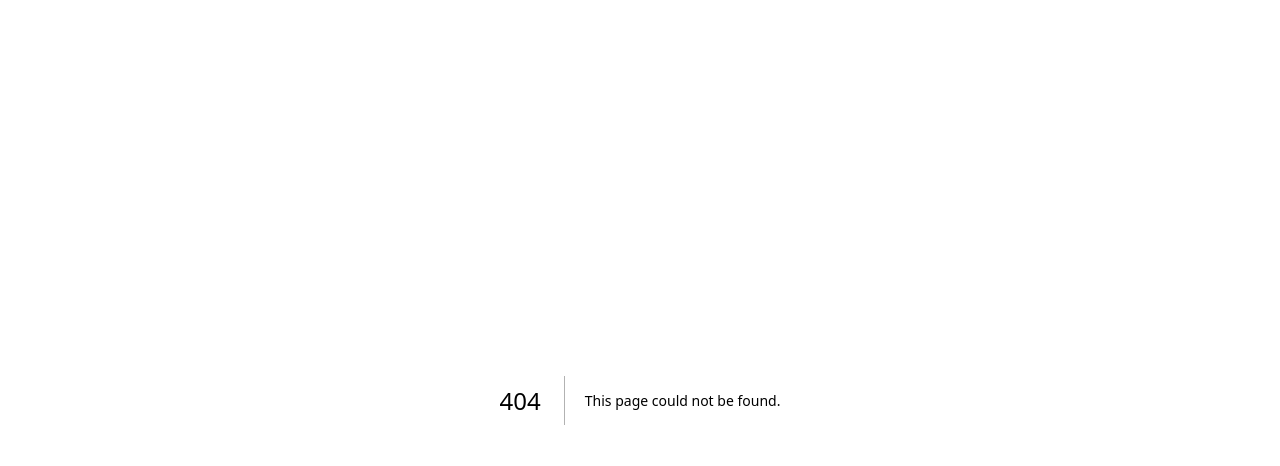
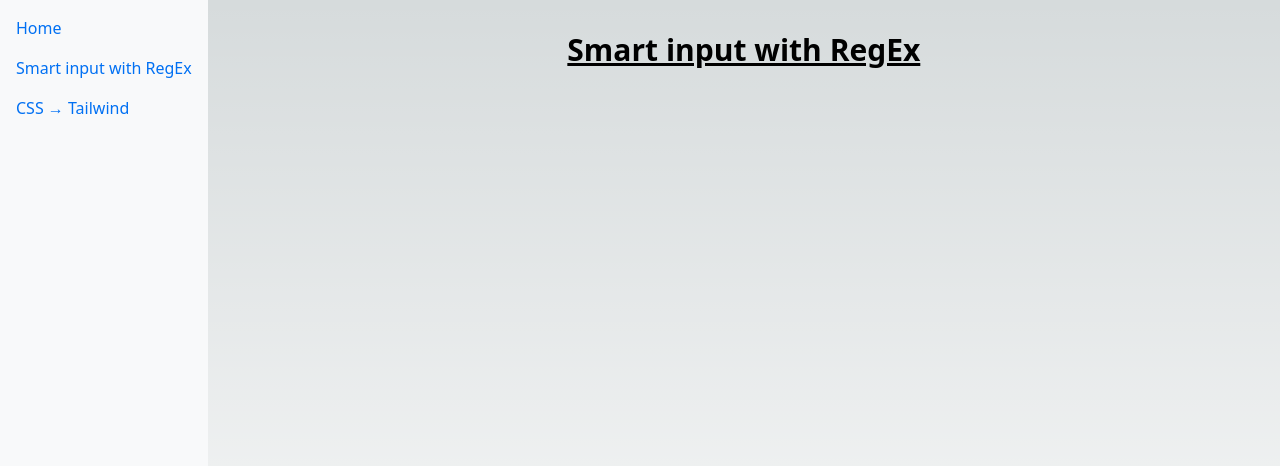
Before and after one commit to mikemklee/ai-toolbox, a Next.js app: page /smart-regex-input in a window 1280 px wide. Before the commit this address had no page. Shown: the top 466 px of the page. Built offline with nearby package versions, Linux system fonts and the light colour scheme.

Commit message:
Restructure pages

```diff
--- a/src/components/Sidebar.jsx
+++ b/src/components/Sidebar.jsx
@@ -12,13 +12,13 @@ const Sidebar = () => {
           </Link>
         </li>
         <li>
-          <Link href="/page1">
-            Page 1
+          <Link href="/smart-regex-input">
+            Smart input with RegEx
           </Link>
         </li>
         <li>
-          <Link href="/page2">
-            Page 2
+          <Link href="/css2tw">
+          CSS → Tailwind
           </Link>
         </li>
       </ul>
--- a/src/pages/page2.jsx
+++ b/src/pages/css2tw/index.jsx
@@ -1,19 +1,18 @@
-
 import Head from "next/head";
 import styles from "@/styles/Home.module.css";
-import Sidebar from "../components/Sidebar";
+import Sidebar from "@/components/Sidebar";
 
-export default function Page2() {
+export default function Page() {
   return (
     <>
       <Head>
-        <title>Page 2</title>
+        <title>CSS → Tailwind</title>
       </Head>
 
       <div className={styles.container}>
         <Sidebar />
         <main className={styles.main}>
-          <h1 className="text-3xl font-bold underline">Page 2</h1>
+          <h1 className="text-3xl font-bold underline">CSS → Tailwind</h1>
         </main>
       </div>
     </>
--- a/src/pages/page1.jsx
+++ b/src/pages/smart-regex-input/index.jsx
@@ -1,18 +1,18 @@
 import Head from "next/head";
 import styles from "@/styles/Home.module.css";
-import Sidebar from "../components/Sidebar";
+import Sidebar from "@/components/Sidebar";
 
-export default function Page1() {
+export default function Page() {
   return (
     <>
       <Head>
-        <title>Page 1</title>
+        <title>Smart input with RegEx</title>
       </Head>
 
       <div className={styles.container}>
         <Sidebar />
         <main className={styles.main}>
-          <h1 className="text-3xl font-bold underline">Page 1</h1>
+          <h1 className="text-3xl font-bold underline">Smart input with RegEx</h1>
         </main>
       </div>
     </>
```
